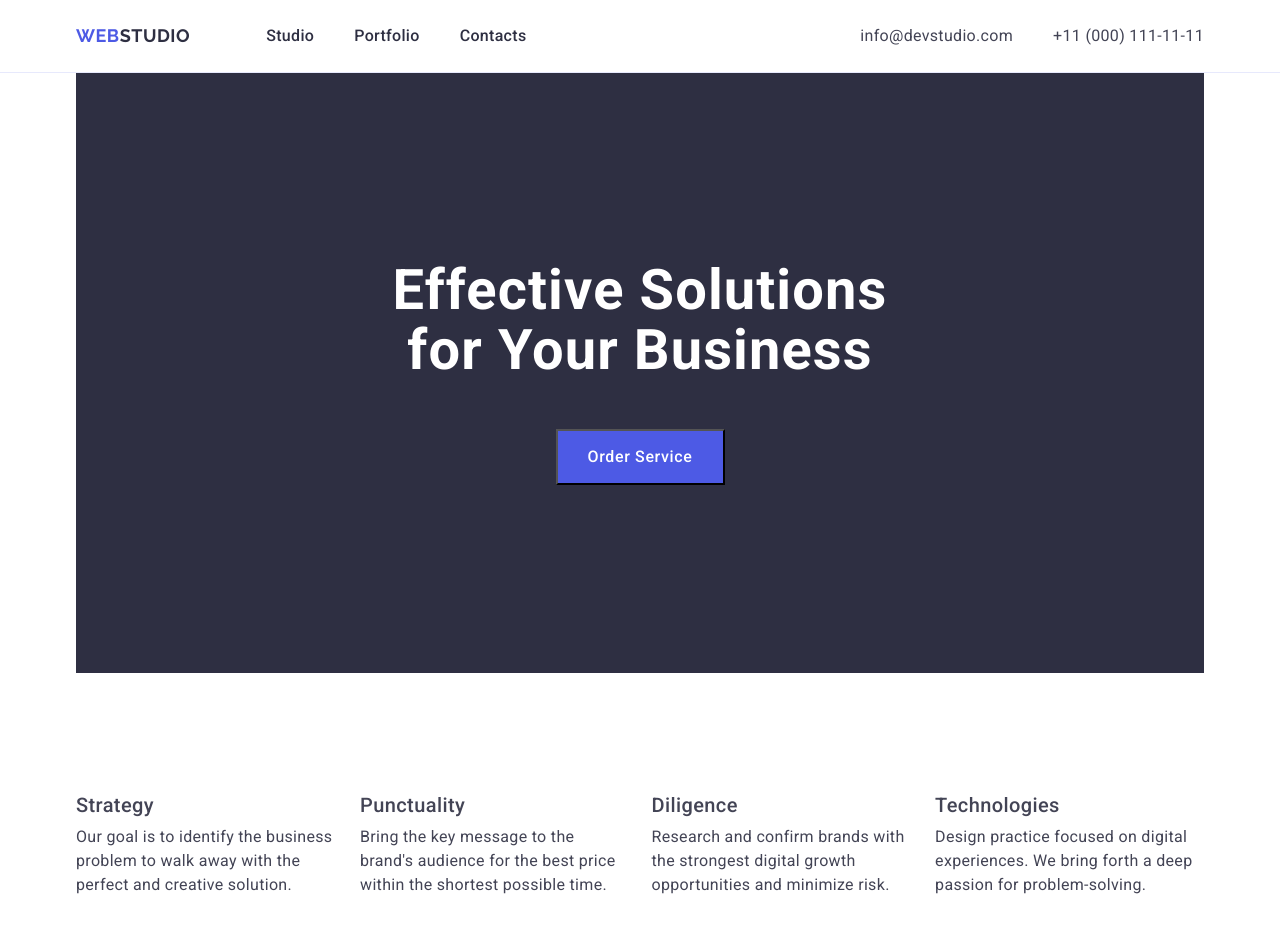
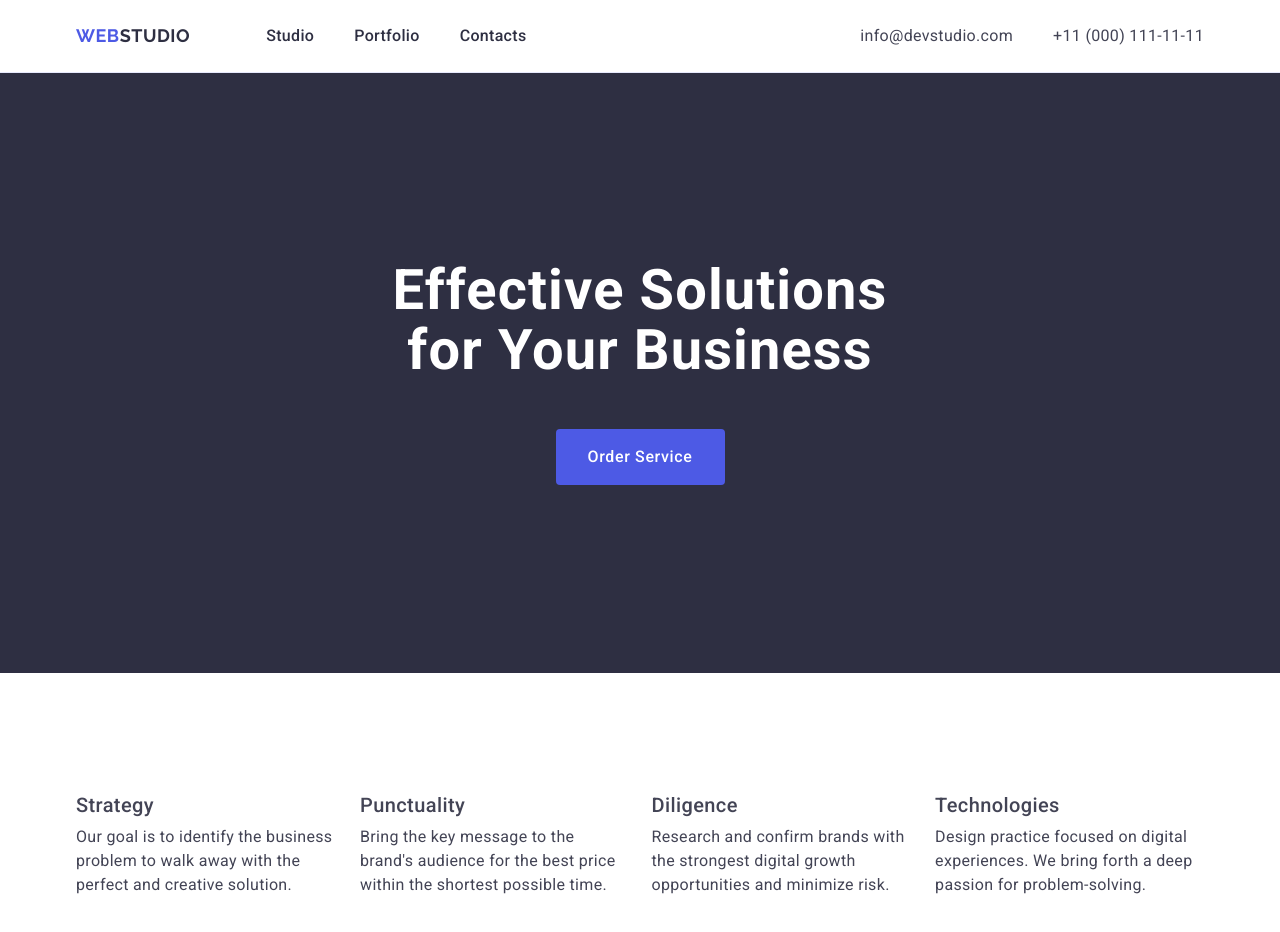
Before and after one commit to Sveta-pu/goit-markup-hw-03, a plain HTML site: page index.html in a window 1280 px wide. Shown: the top 932 px of the page. Drawn offline with nearby package versions, Linux system fonts and the light colour scheme.

Commit message:
section one

```diff
--- a/css/styles.css
+++ b/css/styles.css
@@ -142,17 +142,19 @@ img {
 .logo-part-footer {
   color: #f4f4fd;
 }
+/* <!-- рішення для вашого бізнесу -->  */
 
-.container-hero {
-  max-width: 1440px;
+.focus-container {
 }
 
 .hero-section {
   background-color: #2e2f42;
+
   display: flex;
-  align-items: center; /* Vertical */
-  justify-content: center; /* Horizontal */
+  align-items: center;
+  justify-content: center;
   flex-direction: column;
+  padding-bottom: 188px;
 }
 
 .hero-button {
@@ -163,9 +165,13 @@ img {
   line-height: 1.5;
   letter-spacing: 0.04em;
   color: #ffffff;
-  width: 169px;
+  min-width: 169px;
   height: 56px;
   margin-bottom: 188px;
+  border: none;
+  border-radius: 4px;
+  display: block;
+  margin: 0 auto;
 }
 
 .hero-title {
--- a/index.html
+++ b/index.html
@@ -64,16 +64,17 @@
 
     <main>
       <!-- ефективні рішення для вашого бізнесу та кнопка -->
-      <div class="container">
-        <section class="hero-section">
+
+      <section class="hero-section">
+        <div class="container">
           <h1 class="hero-title">Effective Solutions for Your Business</h1>
           <button class="hero-button" type="button">Order Service</button>
-        </section>
-      </div>
+        </div>
+      </section>
 
       <!-- рішення для вашого бізнесу -->
-      <div class="container">
-        <section class="focus" id="focus">
+      <div class="container focus-container">
+        <section class="focus">
           <h2 class="visually-hidden">Our Focus</h2>
           <ul class="focus-list">
             <li class="focus-item">
```
